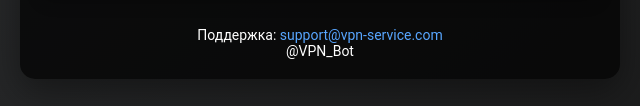
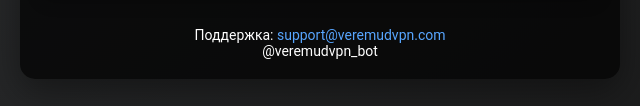
Before and after one commit to Veremud/pagenew, a plain HTML site: page index.html in a window 1280 px wide. Shown: the part 1237-1343 px from the top of the page, 320-960 px from the left. Drawn offline with Linux system fonts and the light colour scheme.

Commit message:
Update index.html

```diff
--- a/index.html
+++ b/index.html
@@ -75,8 +75,8 @@
         </section>
 
         <footer>
-            <p>Поддержка: <a href="mailto:support@vpn-service.com">support@vpn-service.com</a></p>
-            <p>@VPN_Bot</p>
+            <p>Поддержка: <a href="mailto:support@vpn-service.com">support@veremudvpn.com</a></p>
+            <p>@veremudvpn_bot</p>
         </footer>
     </div>
 
```
